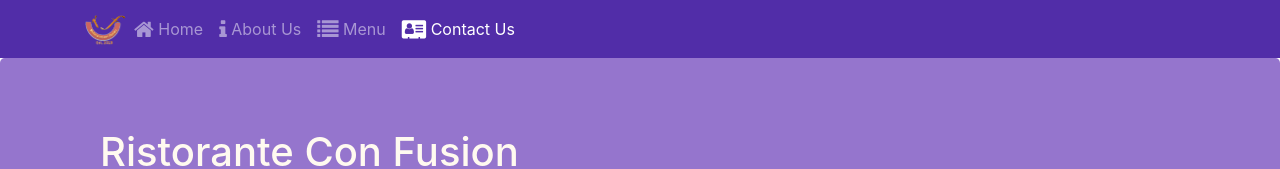
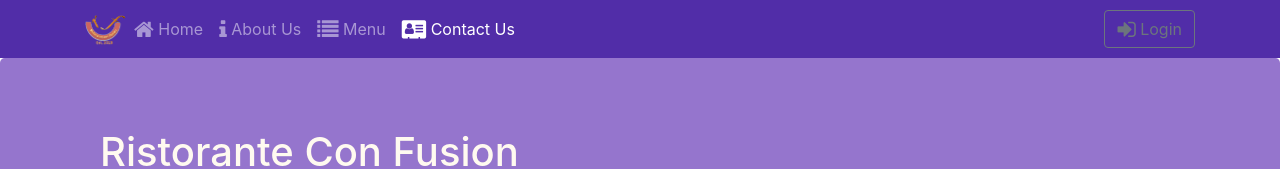
Before and after one commit to leon-12138/React, a React (Create React App) app: page /contactus in a window 1280 px wide. Shown: the top 169 px of the page. Built offline with nearby package versions, Linux system fonts and the light colour scheme.

Commit message:
Uncontrolled Form

```diff
--- a/src/components/HeaderComponent.js
+++ b/src/components/HeaderComponent.js
@@ -1,15 +1,20 @@
 import React, { Component } from 'react';
-import { Navbar, NavbarBrand, Nav, NavbarToggler, Collapse, NavItem, Jumbotron } from 'reactstrap';
+import { Navbar, NavbarBrand, Nav, NavbarToggler, Collapse, NavItem, Jumbotron, Button, Modal, ModalHeader, ModalBody, FormGroup, Form, Input, Label } from 'reactstrap';
 import { NavLink } from 'react-router-dom';
 
 class Header extends Component {
 
     constructor(props){
         super(props);
+
         this.state={
-            isNaveOpen: false
+            isNaveOpen: false,
+            isModalOpen: false
         };
+
         this.toggleNav = this.toggleNav.bind(this);
+        this.toggleModal = this.toggleModal.bind(this);
+        this.handleLogin = this.handleLogin.bind(this);
     }
 
     toggleNav() {
@@ -18,6 +23,17 @@
         });
     }
 
+    toggleModal() {
+        this.setState({
+            isModalOpen: !this.state.isModalOpen
+        });
+    }
+
+    handleLogin(event){
+        this.toggleModal();
+        alert("Username: " + this.username.value + " Password: " + this.password.value + " Remember: " + this.remember.checked);
+        event.preventDefault();
+    }
 
     render() {
         return(
@@ -51,6 +67,13 @@
                                     </NavLink>
                                 </NavItem>
                             </Nav>
+                            <Nav className="ml-auto" navbar>
+                                <NavItem>
+                                    <Button outline onClick={this.toggleModal}>
+                                        <span className="fa fa-sign-in fa-lg"></span> Login
+                                    </Button>
+                                </NavItem>
+                            </Nav>
                         </Collapse>
                     </div>
                 </Navbar>
@@ -64,6 +87,28 @@
                         </div>
                     </div>
                 </Jumbotron>
+                <Modal isOpen={this.state.isModalOpen} toggle={this.toggleModal}>
+                    <ModalHeader toggle={this.toggleModal}>Login</ModalHeader>
+                    <ModalBody>
+                        <Form onSubmit={this.handleLogin}>
+                            <FormGroup>
+                                <Label htmlFor="username">Username</Label>
+                                <Input type="text" id="username" name="username" innerRef={(input) => this.username=input} />
+                            </FormGroup>
+                            <FormGroup>
+                                <Label htmlFor="password">Password</Label>
+                                <Input type="password" id="password" name="password" innerRef={(input) => this.password=input} />
+                            </FormGroup>
+                            <FormGroup check>
+                                <Label check>
+                                    <Input type="checkbox" name="remember" innerRef={(input) => this.remember=input} />
+                                    Remember Me
+                                </Label>
+                            </FormGroup>
+                            <Button type="submit" value="submit" color="primary">Login</Button>
+                        </Form>
+                    </ModalBody>
+                </Modal>
             </React.Fragment>
         )
     }
```
